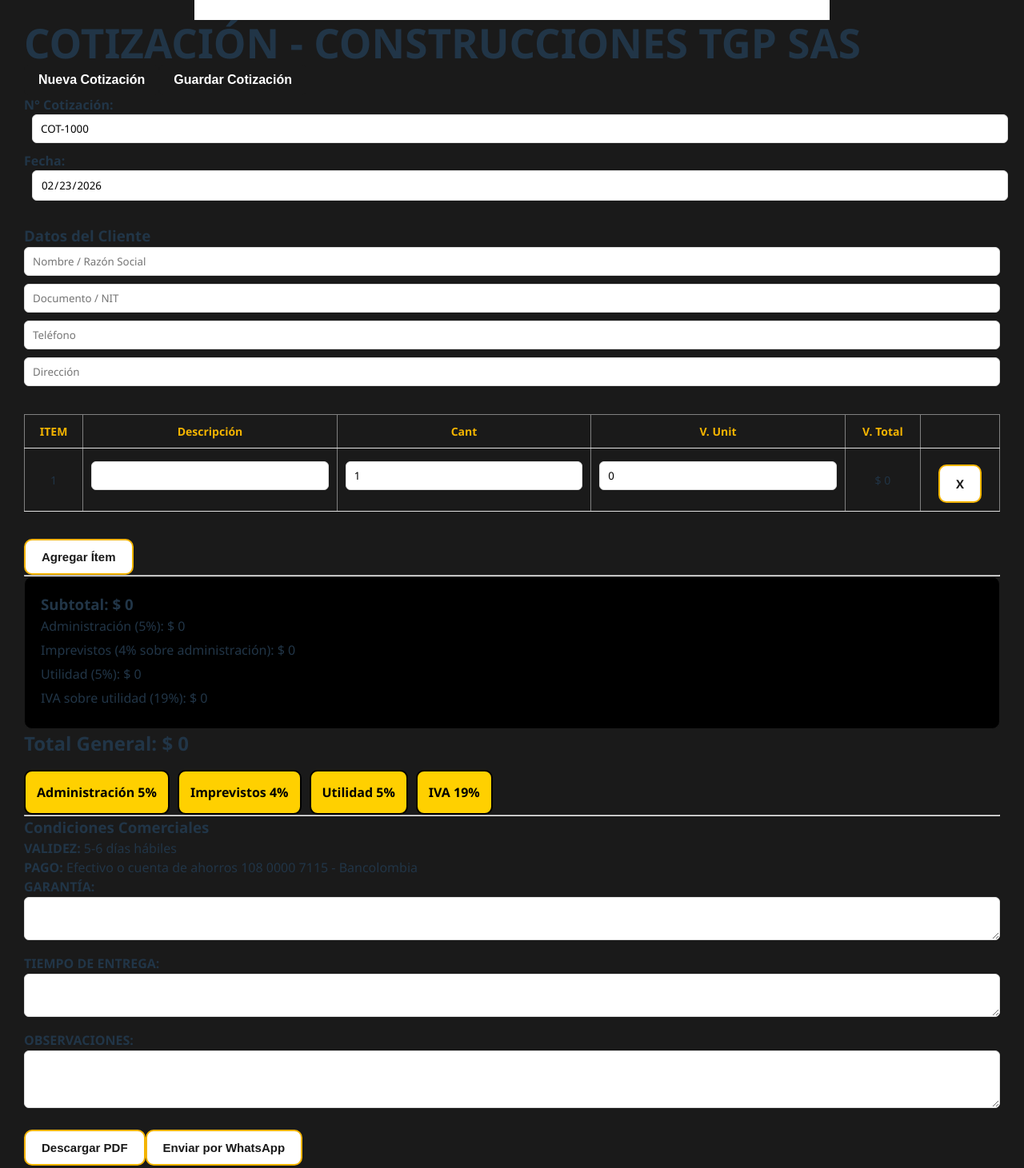
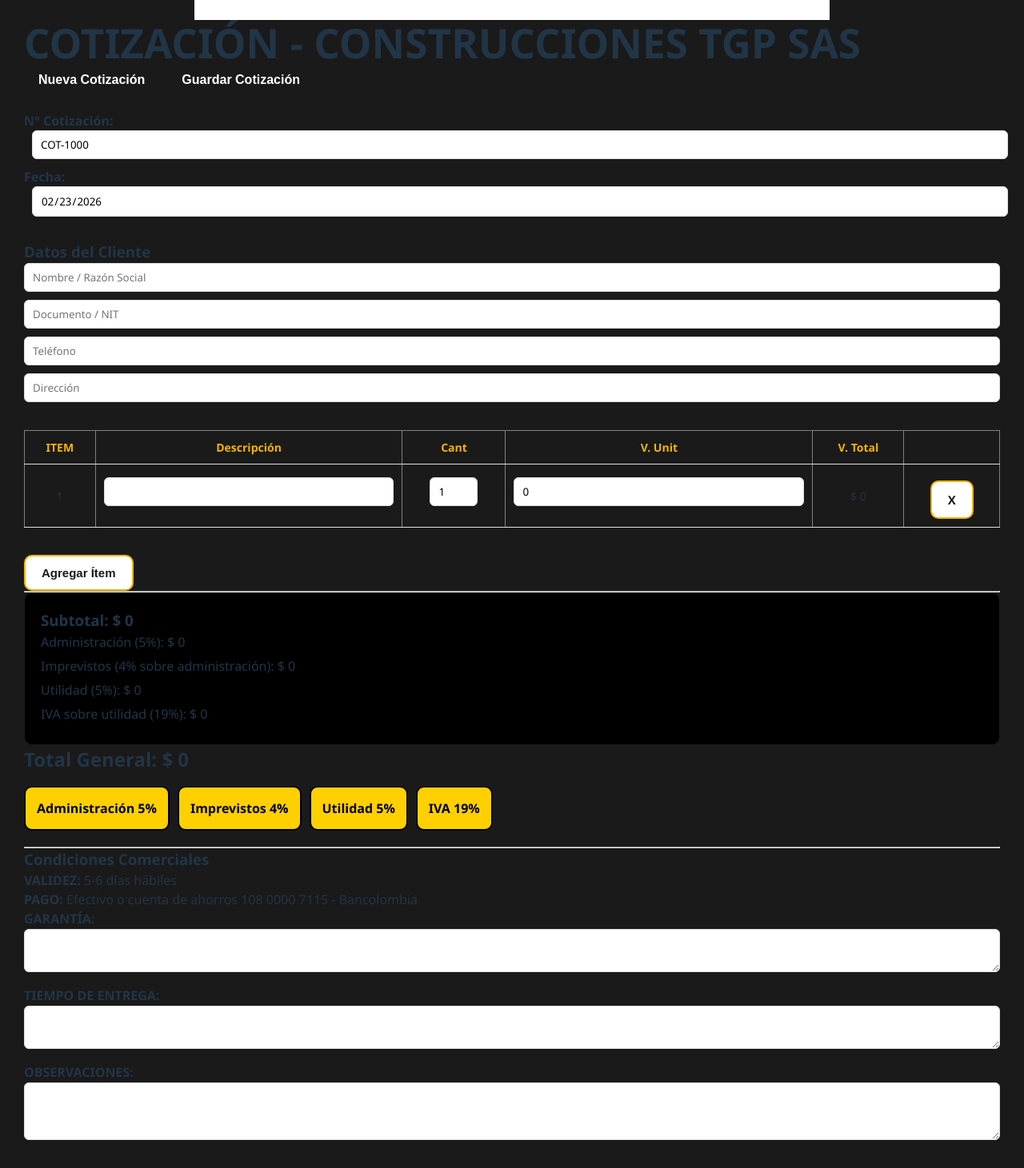
Before and after one commit to Daniel102601/Cotizador_TGP, a React (Vite) app: page / in a window 1280 px wide. Shown: the part 1160-2621 px from the top of the page at 80% size. Built offline with nearby package versions, Linux system fonts and the light colour scheme.

Commit message:
Corrige consecutivo y actualiza botón de nueva cotización

```diff
--- a/src/pages/cotizador.jsx
+++ b/src/pages/cotizador.jsx
@@ -5,15 +5,19 @@
 import CotizacionPDF from "./CotizacionPDF.jsx"
 
 function Cotizador() {
+  // 🔹 Fecha automática (Formato YYYY-MM-DD local)
+  const obtenerFechaLocal = () => {
+    const offset = new Date().getTimezoneOffset()
+    const localDate = new Date(new Date().getTime() - (offset * 60 * 1000))
+    return localDate.toISOString().split('T')[0]
+  }
 
-  // 🔹 Fecha automática
-  const fechaActual = new Date().toLocaleDateString("sv-SE")
-  const [fecha, setFecha] = useState(fechaActual)
+  const [fecha, setFecha] = useState(obtenerFechaLocal())
 
   // 🔹 Cotizaciones guardadas
   const [cotizacionesGuardadas, setCotizacionesGuardadas] = useState([])
 
-  // 🔹 Número de cotización (se genera al guardar)
+  // 🔹 Número de cotización (se genera al montar o al darle a "Nueva")
   const [numeroCotizacion, setNumeroCotizacion] = useState("COT-1000")
 
   // 🔹 Datos cliente
@@ -47,11 +51,9 @@
       setCotizacionesGuardadas(JSON.parse(guardadas))
     }
 
-    // Generar número inicial según último guardado
-    const ultimoNumero = localStorage.getItem("contadorCotizaciones")
-    if (ultimoNumero) {
-      setNumeroCotizacion(`COT-${String(parseInt(ultimoNumero) + 1).padStart(4, "1")}`)
-    }
+    // Generar número inicial (Si no hay nada, asume que el último fue 999 para empezar en 1000)
+    const ultimoNumero = localStorage.getItem("contadorCotizaciones") || "999"
+    setNumeroCotizacion(`COT-${parseInt(ultimoNumero) + 1}`)
   }, [])
 
   // 🔹 Funciones de items
@@ -74,12 +76,11 @@
   }
 
   const calcularTotalItem = (item) => item.cantidad * item.valorUnitario
-
   const subtotal = items.reduce((acc, item) => acc + calcularTotalItem(item), 0)
 
   // 🔹 Cálculos base
   const administracionBase = subtotal * 0.05
-  const imprevistosBase = administracionBase * 0.04
+  const imprevistosBase = subtotal * 0.04
   const utilidadBase = subtotal * 0.05
   const ivaBase = utilidadBase * 0.19
 
@@ -97,7 +98,7 @@
       minimumFractionDigits: 0
     })
 
-  // 🔹 Guardar cotización (incrementa número correctamente)
+  // 🔹 Guardar cotización
   const guardarCotizacion = () => {
     let lista = JSON.parse(localStorage.getItem("cotizaciones")) || []
 
@@ -112,17 +113,16 @@
       tiempoEntrega,
       observaciones
     }
-    // Si ya existe, reemplazar
+
+    // Si ya existe (estamos editando), reemplazar
     const index = lista.findIndex(c => c.numero === numeroCotizacion)
     if (index !== -1) {
       lista[index] = nueva
     } else {
       lista.push(nueva)
-      // Incrementar número solo al guardar nueva
-      const ultimoNumero = localStorage.getItem("contadorCotizaciones") || "1000"
-      const nuevoNumero = parseInt(ultimoNumero) + 1
-      localStorage.setItem("contadorCotizaciones", nuevoNumero)
-      setNumeroCotizacion(`COT-${String(nuevoNumero).padStart(4, "1000")}`)
+      // Como es una cotización nueva, extraemos el número (ej: de "COT-1000" extraemos 1000) y actualizamos el contador global
+      const numeroActual = parseInt(numeroCotizacion.split("-")[1])
+      localStorage.setItem("contadorCotizaciones", numeroActual)
     }
 
     localStorage.setItem("cotizaciones", JSON.stringify(lista))
@@ -130,9 +130,12 @@
     alert("Cotización guardada correctamente ✅")
   }
 
-
   const generarPDF = async () => {
     const element = document.getElementById("area-pdf")
+    if(!element){
+        alert("Error: No se encontró el área para generar el PDF.")
+        return
+    }
 
     const canvas = await html2canvas(element, {
       scale: 2,
@@ -140,12 +143,10 @@
     })
 
     const imgData = canvas.toDataURL("image/png")
-
     const pdf = new jsPDF("p", "mm", "a4")
 
     const pageWidth = 210
     const pageHeight = 297
-
     const imgWidth = pageWidth
     const imgHeight = (canvas.height * imgWidth) / canvas.width
 
@@ -163,17 +164,14 @@
     }
 
     // Nombre dinámico
-        const nombreLimpio = cliente.nombre
-          .replace(/\s+/g, "_")
-          .replace(/[^\w]/g, "")
-
+    const nombreLimpio = cliente.nombre ? cliente.nombre.replace(/\s+/g, "_").replace(/[^\w]/g, "") : "Cliente"
     const nombreArchivo = `${numeroCotizacion}_${nombreLimpio}.pdf`
 
     pdf.save(nombreArchivo)
   }
 
   const enviarWhatsApp = async () => {
-      await generarPDF()
+    await generarPDF() // Esto descargará el PDF en el dispositivo del usuario
 
     if (!cliente.telefono) {
       alert("El cliente no tiene número de teléfono")
@@ -187,7 +185,6 @@
     }
 
     const mensaje = `Hola ${cliente.nombre}, te compartimos la cotización ${numeroCotizacion} de CONSTRUCCIONES TGP SAS. Quedamos atentos.`
-
     const url = `https://api.whatsapp.com/send?phone=${numero}&text=${encodeURIComponent(mensaje)}`
 
     window.open(url, "_blank")
@@ -208,26 +205,18 @@
     setAplicarIva(true)
   }
 
-
   const eliminarCotizacion = (numero) => {
-
     const confirmar = window.confirm("¿Estás seguro de eliminar esta cotización?")
     if (!confirmar) return
 
     let lista = JSON.parse(localStorage.getItem("cotizaciones")) || []
-
-    // Filtrar la que se quiere eliminar
     const nuevaLista = lista.filter(c => c.numero !== numero)
 
-    // Actualizar localStorage
     localStorage.setItem("cotizaciones", JSON.stringify(nuevaLista))
-
-    // Actualizar estado
     setCotizacionesGuardadas(nuevaLista)
-
   }
 
-  // 🔹 Nueva cotización (resetea campos pero mantiene número siguiente)
+  // 🔹 Nueva cotización (resetea campos y actualiza el número al siguiente disponible)
   const nuevaCotizacion = () => {
     setCliente({ nombre: "", documento: "", telefono: "", direccion: "" })
     setGarantia("")
@@ -238,18 +227,23 @@
     setAplicarImprevistos(true)
     setAplicarUtilidad(true)
     setAplicarIva(true)
-    setFecha(new Date().toISOString().split("T")[0])
+    setFecha(obtenerFechaLocal())
+
+    // Consultamos el contador guardado para asignar el siguiente número de cotización
+    const ultimoNumero = localStorage.getItem("contadorCotizaciones") || "999"
+    setNumeroCotizacion(`COT-${parseInt(ultimoNumero) + 1}`)
   }
 
   return (
     <div className="app-container">
       <div style={{ padding: "30px", fontFamily: "Arial" }}>
+
         {/* 🔹 Historial */}
         <hr />
         <h3>Cotizaciones Guardadas</h3>
         <ul>
           {cotizacionesGuardadas.map((cot, index) => (
-      <li key={index}>
+            <li key={index} style={{ marginBottom: "10px" }}>
               {cot.numero} - {cot.cliente.nombre} - {formatoMoneda(cot.totalGeneral)}
 
               <button
@@ -273,13 +267,11 @@
               >
                 Eliminar
               </button>
-
             </li>
           ))}
         </ul>
 
         <hr />
-
 
         <CotizacionPDF
           numeroCotizacion={numeroCotizacion}
@@ -306,11 +298,11 @@
           Nueva Cotización
         </button>
 
-      <button className="boton boton-secundario" onClick={guardarCotizacion}>
+        <button className="boton boton-secundario" onClick={guardarCotizacion} style={{ marginLeft: "10px" }}>
           Guardar Cotización
         </button>
 
-      <div style={{ marginBottom: "20px" }}>
+        <div style={{ marginBottom: "20px", marginTop: "20px" }}>
           <label><strong>N° Cotización:</strong></label>
           <input
             type="text"
@@ -359,7 +351,7 @@
         />
 
         {/* 🔹 Tabla de items */}
-      <table border="1" cellPadding="8" style={{ width: "100%" }}>
+        <table border="1" cellPadding="8" style={{ width: "100%", borderCollapse: "collapse" }}>
           <thead>
             <tr>
               <th>ITEM</th>
@@ -373,9 +365,10 @@
           <tbody>
             {items.map((item, index) => (
               <tr key={index}>
-              <td>{index + 1}</td>
+                <td style={{ textAlign: "center" }}>{index + 1}</td>
                 <td>
                   <input
+                    style={{ width: "100%" }}
                     value={item.descripcion}
                     onChange={(e) => actualizarItem(index, "descripcion", e.target.value)}
                   />
@@ -383,6 +376,7 @@
                 <td>
                   <input
                     type="number"
+                    style={{ width: "60px" }}
                     value={item.cantidad}
                     onChange={(e) => actualizarItem(index, "cantidad", e.target.value)}
                   />
@@ -390,11 +384,12 @@
                 <td>
                   <input
                     type="number"
+                    style={{ width: "100%" }}
                     value={item.valorUnitario}
                     onChange={(e) => actualizarItem(index, "valorUnitario", e.target.value)}
                   />
                 </td>
-              <td>{formatoMoneda(calcularTotalItem(item))}</td>
+                <td style={{ whiteSpace: "nowrap" }}>{formatoMoneda(calcularTotalItem(item))}</td>
                 <td>
                   <button className="boton-item" onClick={() => eliminarItem(index)}>X</button>
                 </td>
@@ -409,9 +404,6 @@
         <hr />
 
         <div className="resumen">
-
-
-
           {/* 🔹 Totales y opciones */}
           <h3>Subtotal: {formatoMoneda(subtotal)}</h3>
           {aplicarAdministracion && (
@@ -429,19 +421,13 @@
           {aplicarUtilidad && aplicarIva && (
            <h4>IVA sobre utilidad (19%): {formatoMoneda(iva)}</h4>
           )}
-
-
-
         </div>
-
 
         <h2 className="total">
           Total General: {formatoMoneda(totalGeneral)}
         </h2>
 
-
-      <div className="opciones-movil">
-
+        <div className="opciones-movil" style={{ display: "flex", gap: "10px", flexWrap: "wrap", marginBottom: "20px" }}>
           <label className={`toggle ${aplicarAdministracion ? "activo" : ""}`}>
             <input
               type="checkbox"
@@ -477,9 +463,6 @@
             />
             IVA 19%
           </label>
-
-
-
         </div>
 
         <hr/>
@@ -488,24 +471,23 @@
         <h3>Condiciones Comerciales</h3>
         <p><strong>VALIDEZ:</strong> 5-6 días hábiles</p>
         <p><strong>PAGO:</strong> Efectivo o cuenta de ahorros 108 0000 7115 - Bancolombia</p>
+
         <label><strong>GARANTÍA:</strong></label>
         <textarea value={garantia} onChange={(e) => setGarantia(e.target.value)} rows="2" style={{ width: "100%", marginBottom: "10px" }} />
+
         <label><strong>TIEMPO DE ENTREGA:</strong></label>
         <textarea value={tiempoEntrega} onChange={(e) => setTiempoEntrega(e.target.value)} rows="2" style={{ width: "100%", marginBottom: "10px" }} />
+
         <label><strong>OBSERVACIONES:</strong></label>
-      <textarea value={observaciones} onChange={(e) => setObservaciones(e.target.value)} rows="3" style={{ width: "100%" }} />
+        <textarea value={observaciones} onChange={(e) => setObservaciones(e.target.value)} rows="3" style={{ width: "100%", marginBottom: "20px" }} />
 
-      <button type="button" className="boton-item"  onClick={generarPDF} >
+        <button type="button" className="boton-item" onClick={generarPDF} style={{ marginRight: "10px" }}>
           Descargar PDF
-
         </button>
 
         <button className="boton-item" onClick={enviarWhatsApp}>
            Enviar por WhatsApp
         </button>
-
-
-
 
       </div>
     </div>
```
Lines whose indentation alone changed are shown as unchanged.
